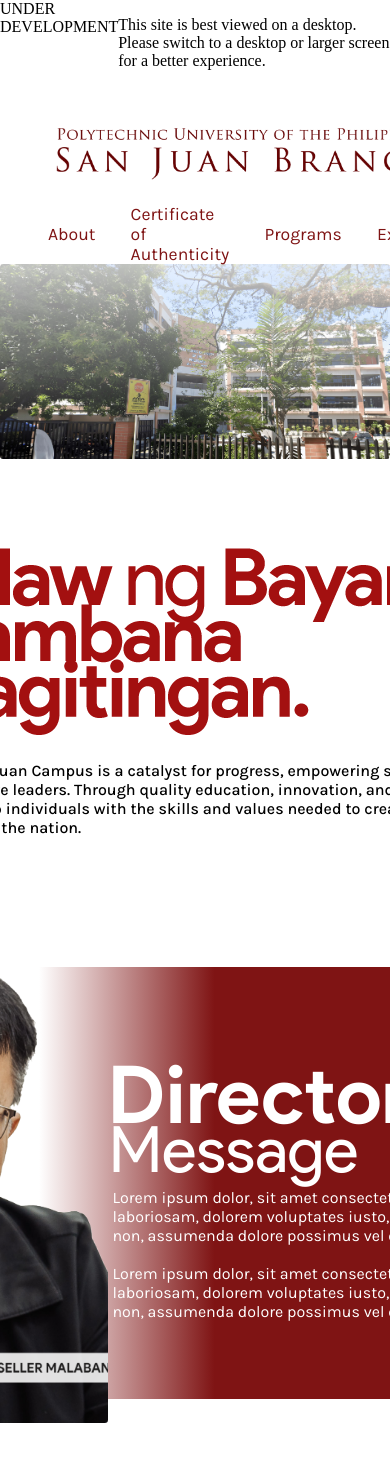
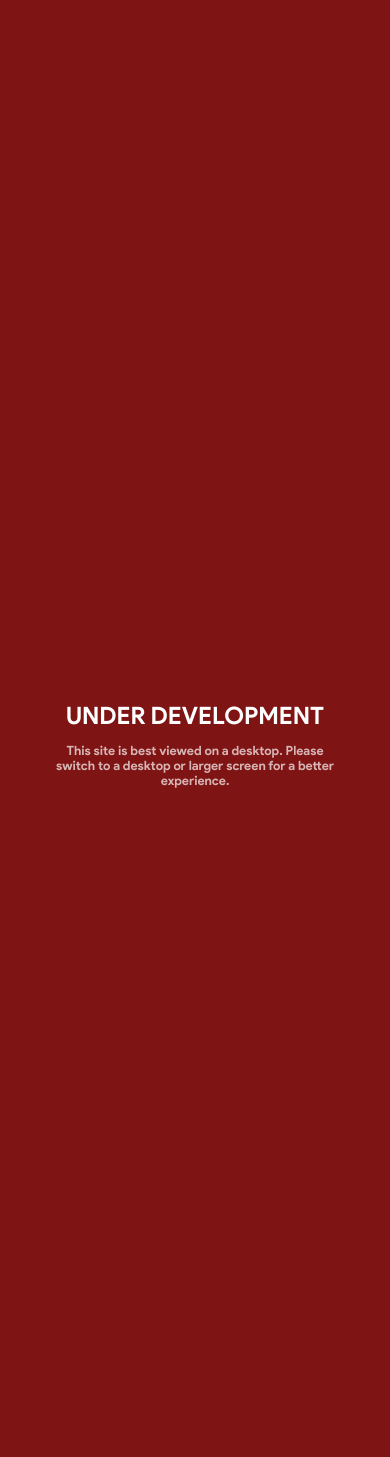
Before and after one commit to SKILLED-ISSUE/UNIV-WEBSITE, a PHP site: page / in a window 390 px wide; the page is wider, and only the part inside the window is pictured. Shown: the top 1457 px of that part. After the commit the page ends 788 px from the top of that part, so only its background shows below. Run offline with PHP 8.4, Linux system fonts and the light colour scheme; some web fonts are replaced.

Commit message:
Update main-style.css

```diff
--- a/assets/css/main-style.css
+++ b/assets/css/main-style.css
@@ -570,4 +570,47 @@ footer .right {
   color: #7f1414;
 }
 
+/*MOBILE BLOCKING*/
+
+#warning-overlay {
+ flex-direction: column;
+    font-family: "Product Sans Bold";
+  position: fixed;
+  top: 0;
+  left: 0;
+  width: 100%;
+  height: 100%;
+  background-color:#7f1414;
+  color: white;
+  z-index: 9999;
+  display: none;
+  justify-content: center;
+  align-items: center;
+  text-align: center;
+
+  padding: 20px;
+  box-sizing: border-box;
+}
+ #warning-header {
+  font-size: 1.5em;
+
+ }
+#warning-overlay p {
+  color: rgba(255, 255, 255, 0.688);
+  font-size: 0.8em;
+  margin-left: 10%;
+  margin-right: 10%;
+}
+
+body.no-scroll {
+  overflow: hidden;
+}
+
+@media only screen and (max-width: 768px) {
+  html, body {
+    width: 100vw;
+    height: 100vh;
+    overflow-x: hidden;
+  }
+}
 /*# sourceMappingURL=main-style.css.map */
```
